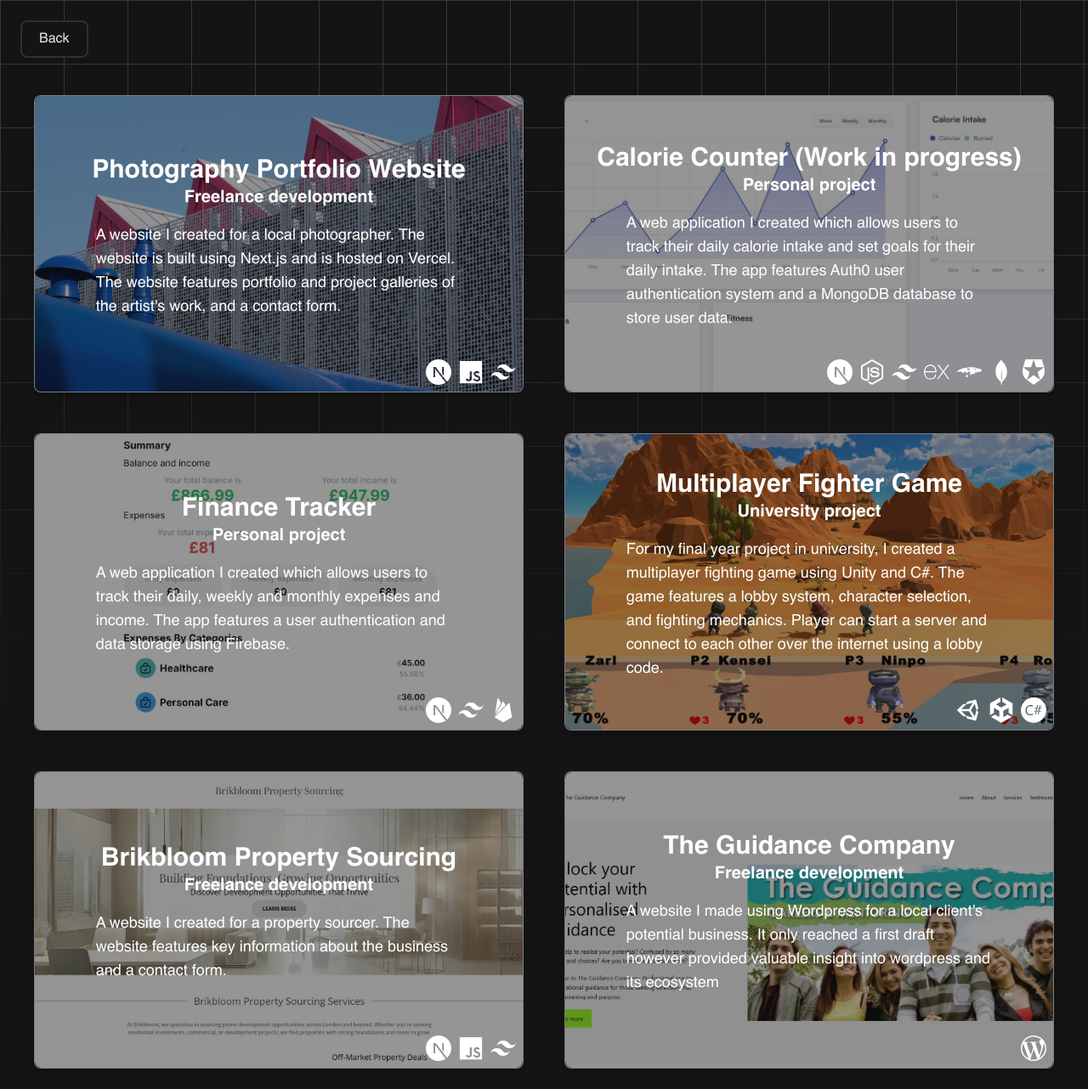
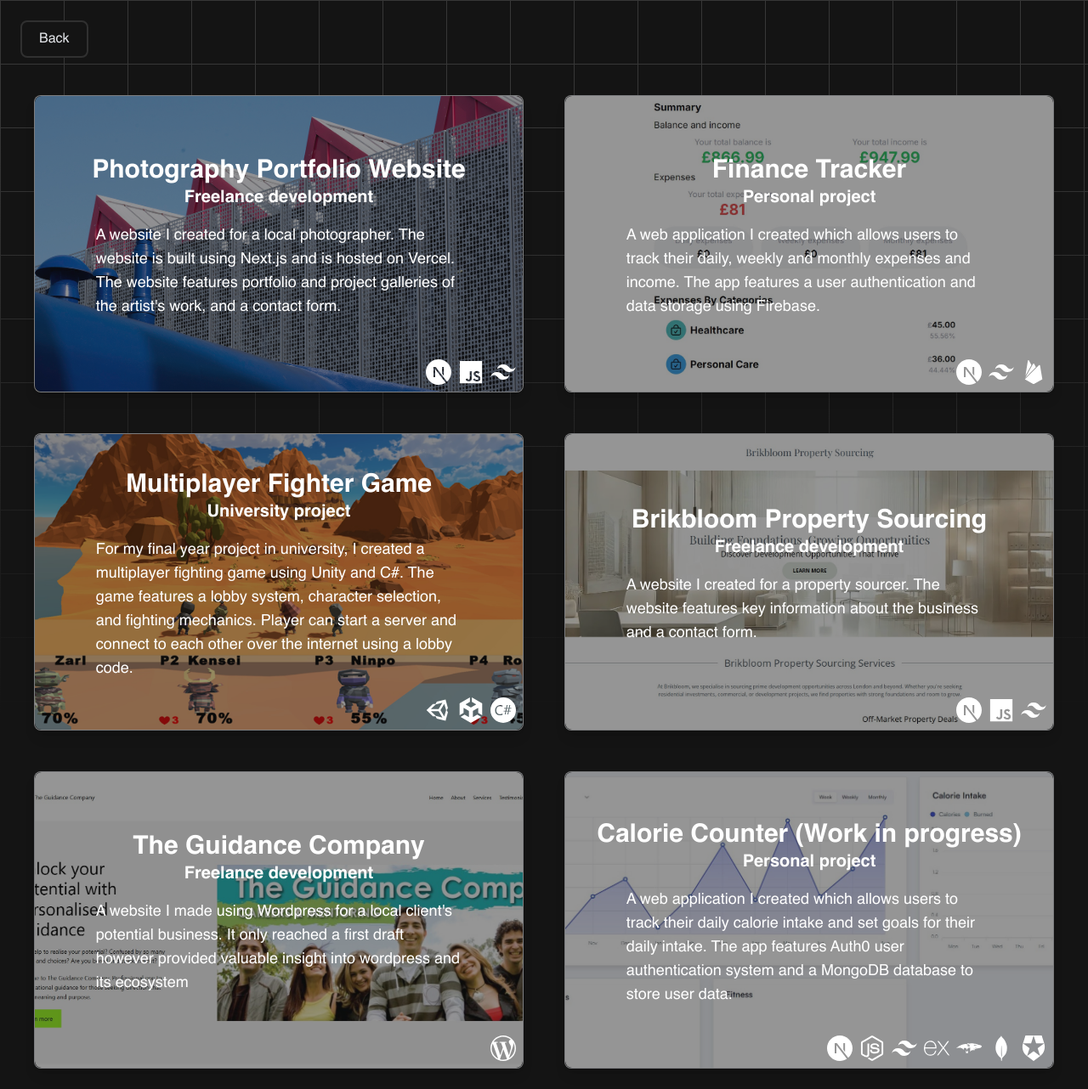
Before and after one commit to CHope12/cameronhope, a Next.js app: page /portfolio in a window 1280 px wide. Shown: the whole page at 85% size. Built offline with nearby package versions, Linux system fonts and the light colour scheme.

Commit message:
portfolio order

```diff
--- a/app/portfolio/page.js
+++ b/app/portfolio/page.js
@@ -96,15 +96,6 @@ const portfolioItems = [
     textColor: "white",
   },
   {
-    title: "Calorie Counter (Work in progress)",
-    image: "/images/screen2.jpg",
-    type: "Personal project",
-    link: "",
-    description: "A web application I created which allows users to track their daily calorie intake and set goals for their daily intake. The app features Auth0 user authentication system and a MongoDB database to store user data.",
-    tech: techIcons.filter(tech => tech.name === "Next.js" || tech.name === "MongoDB" || tech.name === "Node.js" || tech.name === "Express" || tech.name === "Mongoose" || tech.name === "Auth0" || tech.name === "Tailwind CSS"),
-    textColor: "black",
-  },
-  {
     title: "Finance Tracker",
     image: "/images/screen3.jpg",
     type: "Personal project",
@@ -138,6 +129,15 @@ const portfolioItems = [
     link: "https://theguidancecompany.co.uk/",
     description: "A website I made using Wordpress for a local client's potential business. It only reached a first draft however provided valuable insight into wordpress and its ecosystem",
     tech: techIcons.filter(tech => tech.name === "Wordpress"),
+    textColor: "black",
+  },
+  {
+    title: "Calorie Counter (Work in progress)",
+    image: "/images/screen2.jpg",
+    type: "Personal project",
+    link: "",
+    description: "A web application I created which allows users to track their daily calorie intake and set goals for their daily intake. The app features Auth0 user authentication system and a MongoDB database to store user data.",
+    tech: techIcons.filter(tech => tech.name === "Next.js" || tech.name === "MongoDB" || tech.name === "Node.js" || tech.name === "Express" || tech.name === "Mongoose" || tech.name === "Auth0" || tech.name === "Tailwind CSS"),
     textColor: "black",
   }
 ]
```
